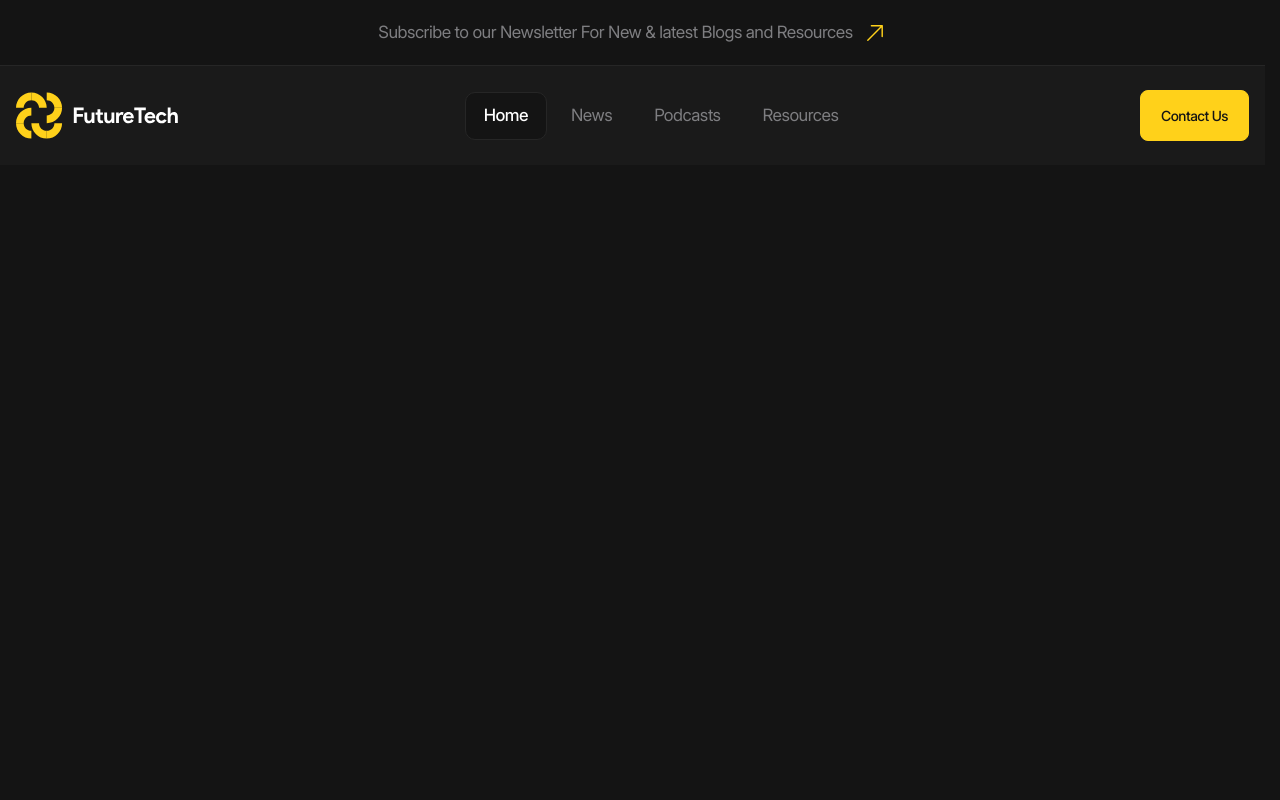
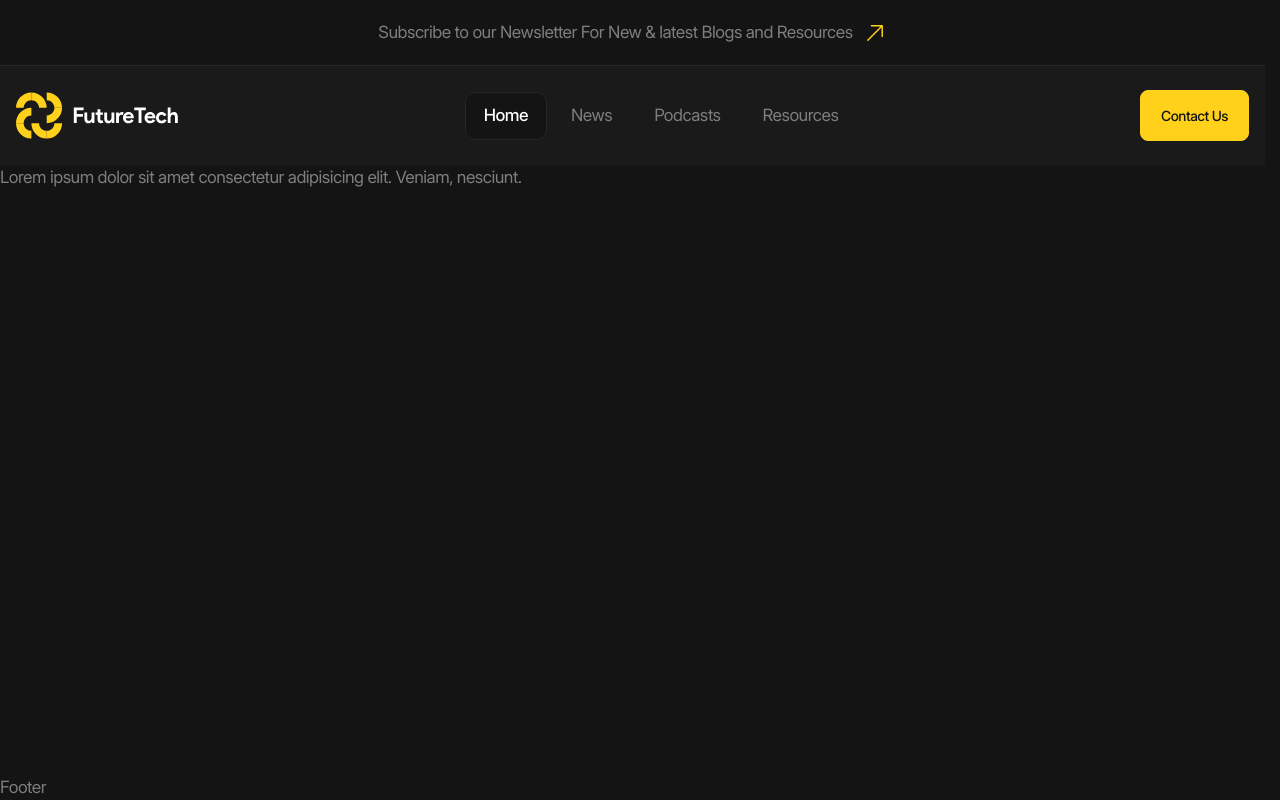
Before and after one commit to Himadieiev/future-tech, a website with bundled scripts: page index.html in a window 1280 px wide. Built offline with nearby package versions, Linux system fonts and the light colour scheme.

Commit message:
Implement sticky footer layout

```diff
--- a/index.html
+++ b/index.html
@@ -60,5 +60,9 @@
         </div>
       </div>
     </header>
+    <main>Lorem ipsum dolor sit amet consectetur adipisicing elit. Veniam, nesciunt.</main>
+    <footer class="footer">
+      <p>Footer</p>
+    </footer>
   </body>
 </html>
--- a/styles/_globals.scss
+++ b/styles/_globals.scss
@@ -9,10 +9,16 @@ html {
 body {
   @include fluid-text(18, 14);
 
+  display: flex;
+  flex-direction: column;
   font-family: var(--font-family-base);
   letter-spacing: -0.03em;
   color: var(--color-gray-50);
   background-color: var(--color-dark);
+}
+
+main {
+  flex-grow: 1;
 }
 
 h1,
```
Also changed, not shown: styles/main.css, 1 other file.
